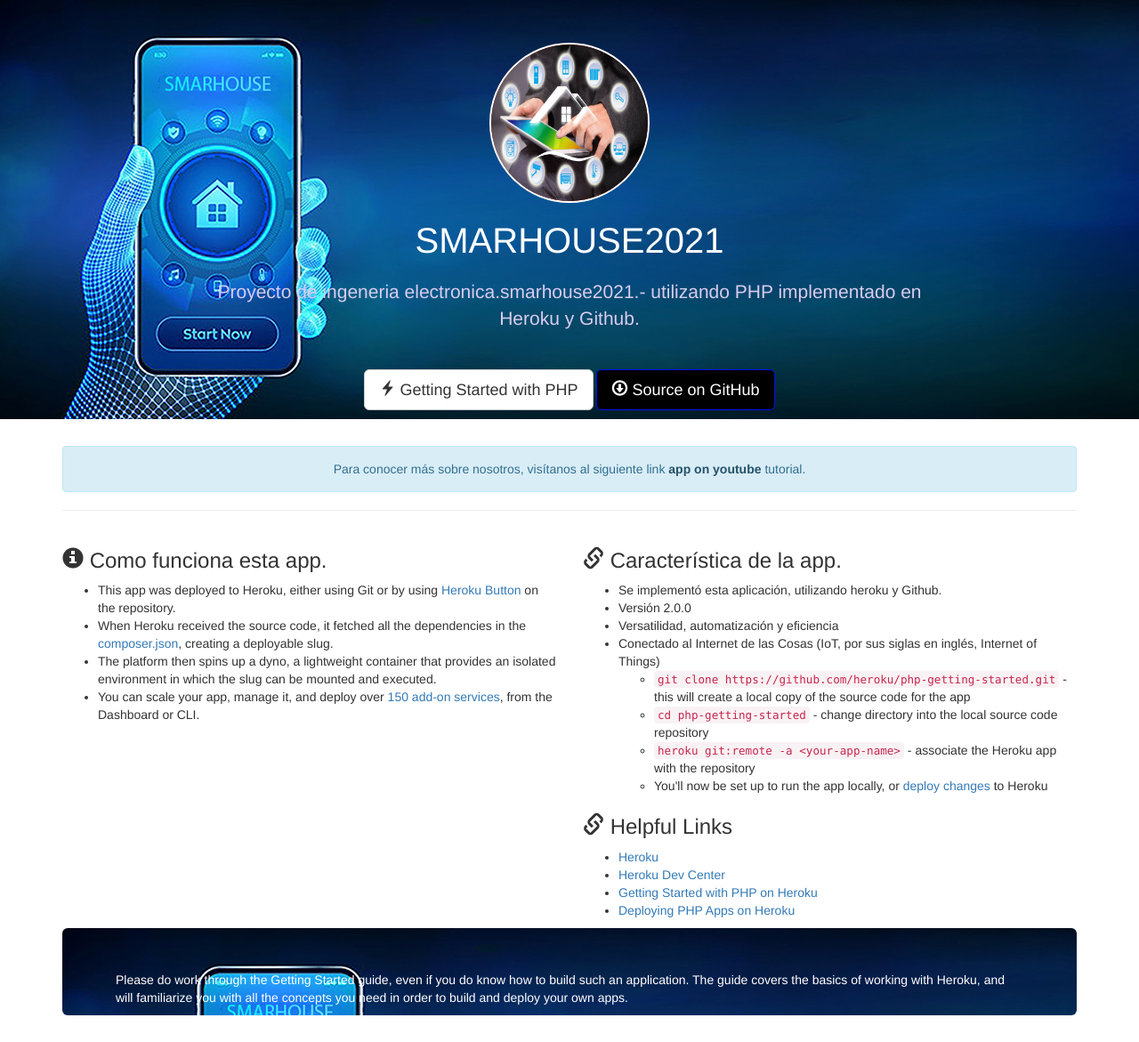
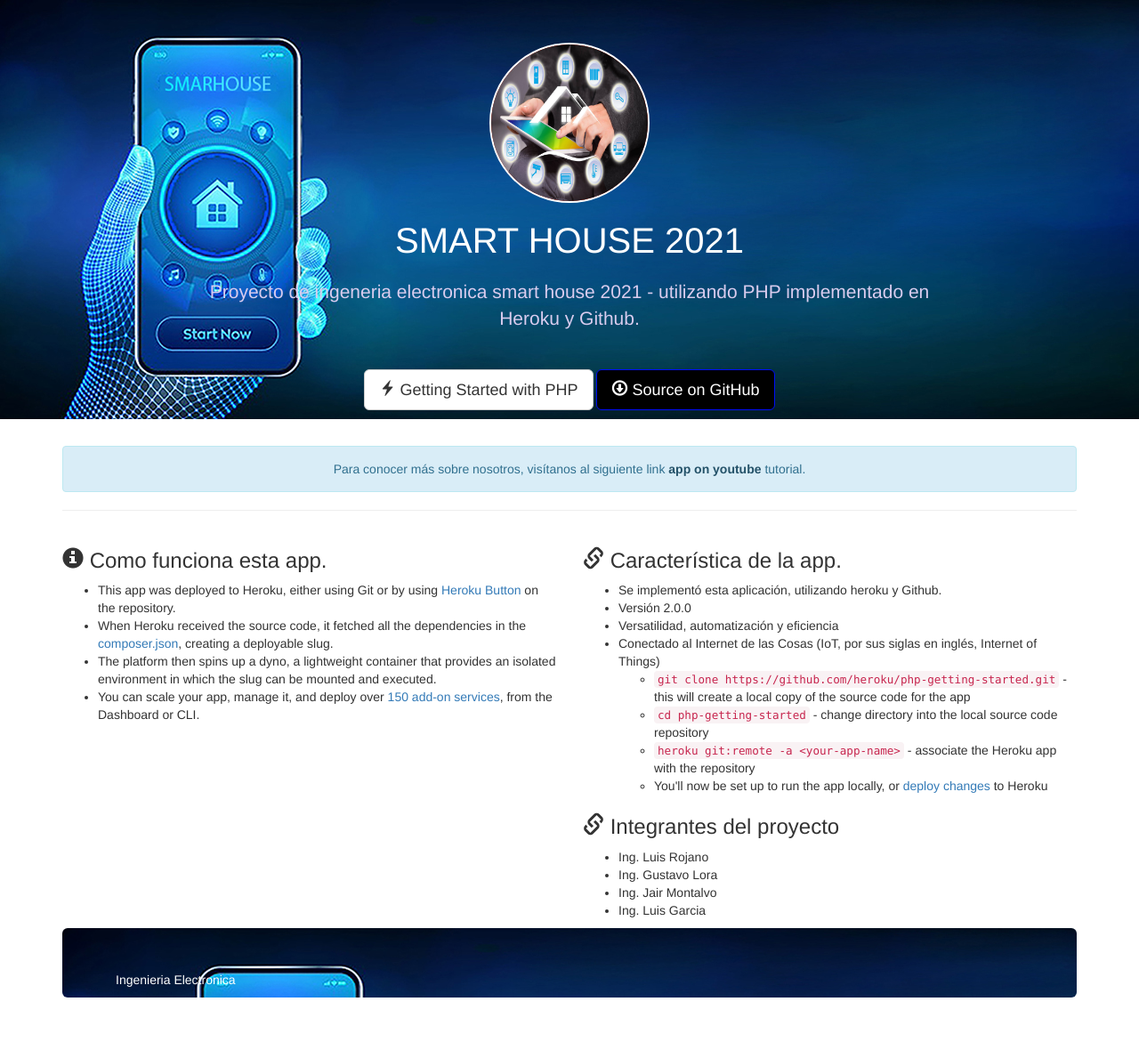
Before and after one commit to luisrojano/smarthouse2021, a PHP site: template web/views/index.twig in a window 1280 px wide. Shown: the part 51-1222 px from the top of the page at 89% size. After the commit the page ends 1172 px from the top, so only its background shows below. Run offline with PHP 8.4, Linux system fonts and the light colour scheme; the template is opened without the code that fills it, so the values that code supplies are empty; some libraries are stand-ins or nearby versions.

Commit message:
Update index.twig
Integrantes

```diff
--- a/web/views/index.twig
+++ b/web/views/index.twig
@@ -6,8 +6,8 @@
     <a href="/" class="lang-logo">
       <img id="logoapp" src="/images/iconocasa.jpg">
     </a>
-    <h1> SMARHOUSE2021</h1>
-    <p> Proyecto de ingeneria electronica.smarhouse2021.- utilizando PHP implementado en Heroku y Github.</p>
+    <h1> SMART HOUSE 2021</h1>
+    <p> Proyecto de ingeneria electronica smart house 2021 - utilizando PHP implementado en Heroku y Github.</p>
     <a type="button" class="btn btn-lg btn-default" href="https://devcenter.heroku.com/articles/getting-started-with-php"><span class="glyphicon glyphicon-flash"></span> Getting Started with PHP</a>
     <a type="button" class="btn btn-lg btn-primary" bhref="https://github.com/heroku/php-getting-started"><span class="glyphicon glyphicon-download"></span> Source on GitHub</a>
   </div>
@@ -43,18 +43,19 @@
           <li>You'll now be set up to run the app locally, or <a href="https://devcenter.heroku.com/articles/getting-started-with-php#push-local-changes">deploy changes</a> to Heroku</li>
         </ul>
       </ul>
-      <h3><span class="glyphicon glyphicon-link"></span> Helpful Links</h3>
+      <h3><span class="glyphicon glyphicon-link"></span> Integrantes del proyecto</h3>
       <ul>
-        <li><a href="https://www.heroku.com/home">Heroku</a></li>
-        <li><a href="https://devcenter.heroku.com/">Heroku Dev Center</a></li>
-        <li><a href="https://devcenter.heroku.com/articles/getting-started-with-php">Getting Started with PHP on Heroku</a></li>
-        <li><a href="https://devcenter.heroku.com/articles/deploying-php">Deploying PHP Apps on Heroku</a></li>
+        <li>Ing. Luis Rojano</li>
+        <li>Ing. Gustavo Lora</li>
+        <li>Ing. Jair Montalvo</li>
+        <li>Ing. Luis Garcia</li>
       </ul>
     </div>
   </div> <!-- row -->
    <div class="jumbotron" role="alert">
-    Please do work through the Getting Started guide, even if you do know how to build such an application.  The guide covers the basics of working with Heroku, and will familiarize you with all the concepts you need in order to build and deploy your own apps.
-  </div>
+    Ingenieria Electronica
+   </div>
 </div>
 
+
 {% endblock %}
```
